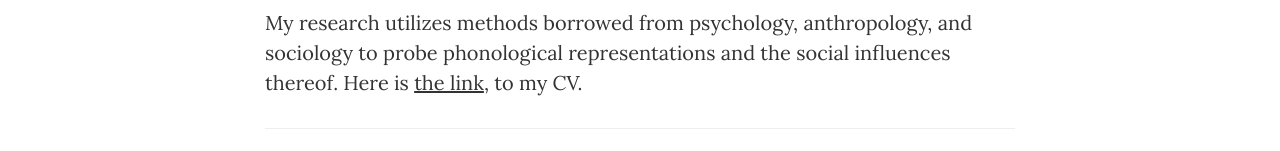
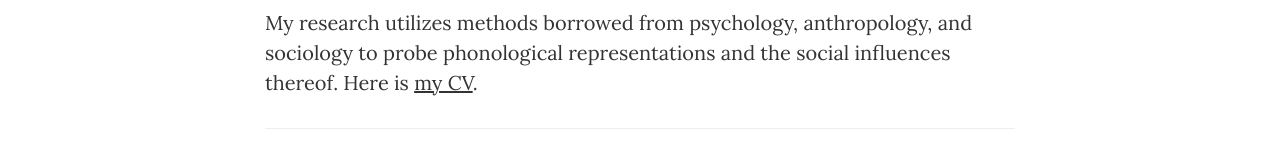
Before and after one commit to MonNesbitt/Website, a website: page research.html in a window 1280 px wide. Shown: the part 520-671 px from the top of the page. Drawn offline with nearby package versions, Linux system fonts and the light colour scheme.

Commit message:
Update research.html

```diff
--- a/research.html
+++ b/research.html
@@ -98,7 +98,7 @@
                  <div class="post-preview">
 
                    <p> My research utilizes methods borrowed from psychology, anthropology, and sociology to probe
-                       phonological representations and the social influences thereof. Here is <a href="Docs/CV_Nesbitt.pdf" target="_blank">the link</a>, to my CV.
+                       phonological representations and the social influences thereof. Here is <a href="Docs/CV_Nesbitt.pdf" target="_blank">my CV</a>.
 
                    </p>
 
```
